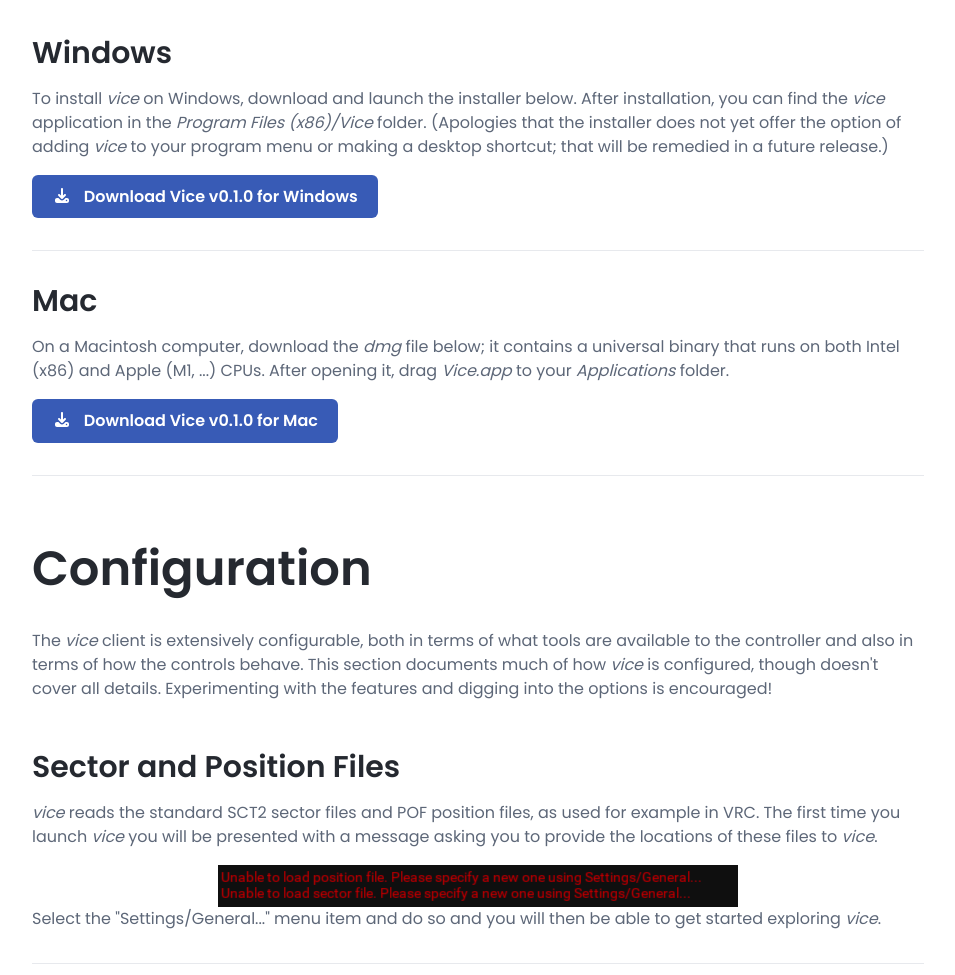
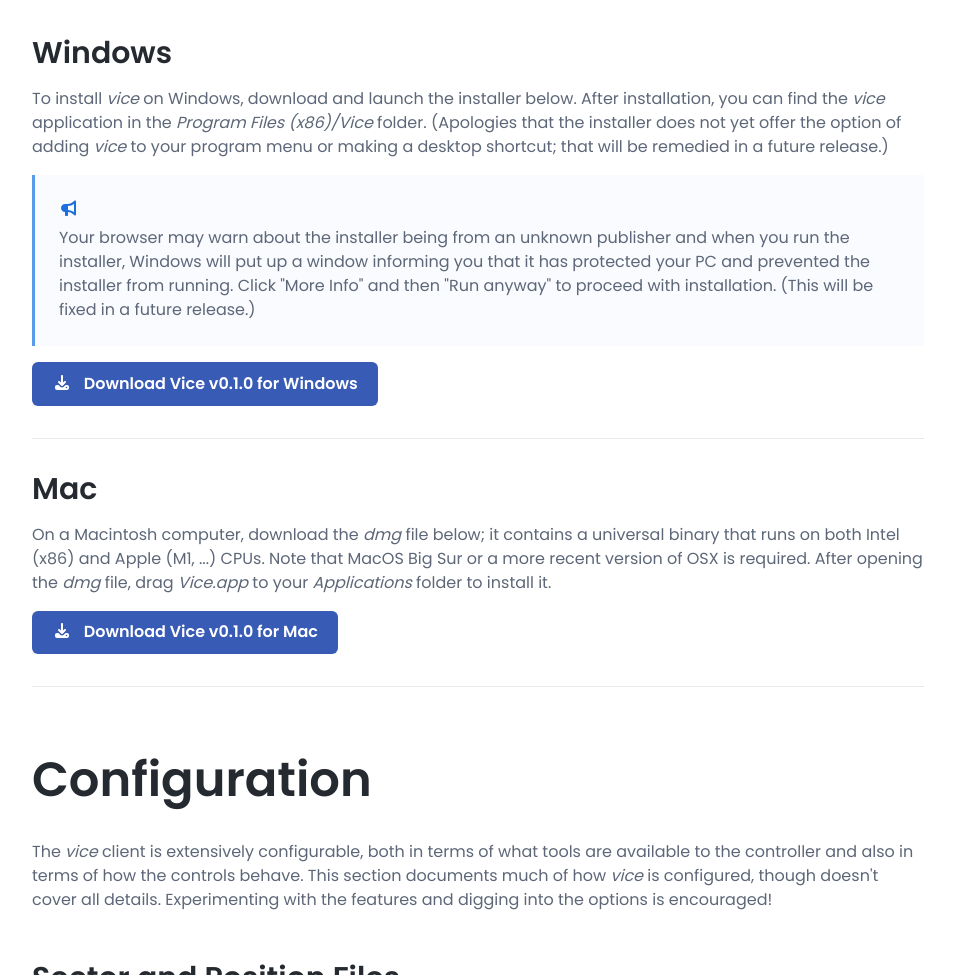
Before and after one commit to mmp/vice-website, a plain HTML site: page documentation.html in a window 1280 px wide. Shown: the part 1988-2963 px from the top of the page, without its empty margins (312-1267 px from the left). Drawn offline with nearby package versions, Linux system fonts and the light colour scheme.

Commit message:
install notes

```diff
--- a/documentation.html
+++ b/documentation.html
@@ -212,6 +212,16 @@ source code distribution for details.
               (Apologies that the installer does not yet offer the option of adding <i>vice</i> to your program menu or making a desktop shortcut; that will
               be remedied in a future release.)
             </p>
+            <div class="content">
+              <div class="callout-block callout-block-info">
+                <h4 class="callout-title">
+	          <span class="callout-icon-holder me-1">
+	            <i class="fas fa-bullhorn"></i>
+	          </span><!--//icon-holder-->
+	        </h4>
+                <p>Your browser may warn about the installer being from an unknown publisher and when you run the installer, Windows will put up a window informing you that it has protected your PC and prevented the installer from running. Click "More Info" and then "Run anyway" to proceed with installation. (This will be fixed in a future release.)</p>
+              </div><!--//callout-block-->
+            </div><!--//content-->
             <a href="https://github.com/mmp/vice/releases/download/v0.1.0/Vice-v0.1.0-installer.msi" class="btn btn-primary"><i class="fas fa-download me-2"></i> Download Vice v0.1.0 for Windows</a>
           </section><!--//section-->
 
@@ -219,8 +229,8 @@ source code distribution for details.
             <h2 class="section-heading">Mac</h2>
 
             <p>On a Macintosh computer, download the <i>dmg</i> file below; it contains a universal binary that runs
-              on both Intel (x86) and Apple (M1, ...) CPUs. After opening it, drag <i>Vice.app</i> to your <i>Applications</i>
-              folder.</p>
+              on both Intel (x86) and Apple (M1, ...) CPUs. Note that MacOS Big Sur or a more recent version of OSX is required.
+              After opening the <i>dmg</i> file, drag <i>Vice.app</i> to your <i>Applications</i> folder to install it.</p>
             <a href="https://github.com/mmp/vice/releases/download/v0.1.0/Vice-v0.1.0.dmg" class="btn btn-primary"><i class="fas fa-download me-2"></i> Download Vice v0.1.0 for Mac</a>
           </section><!--//section-->
         </article><!--//docs-article-->
```
